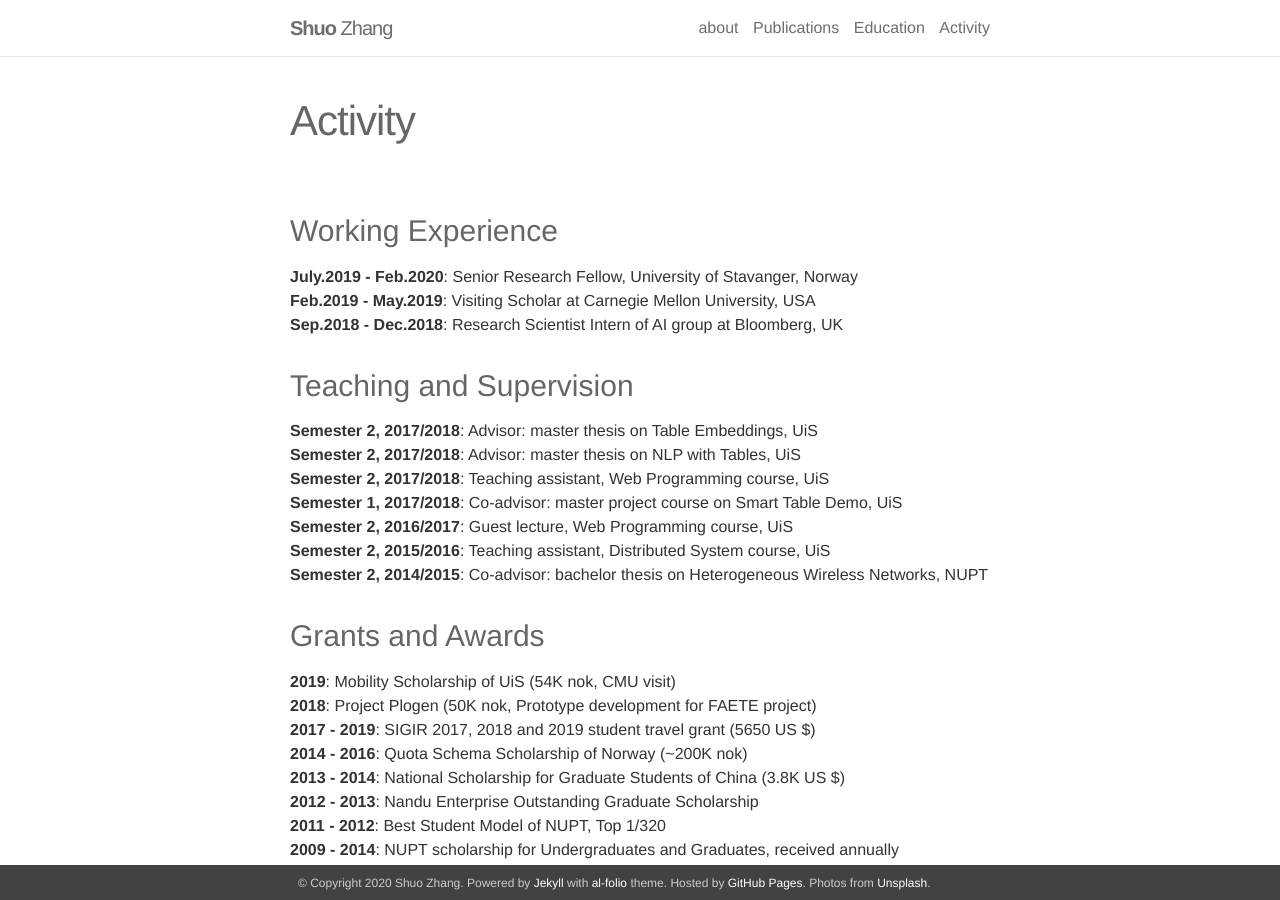
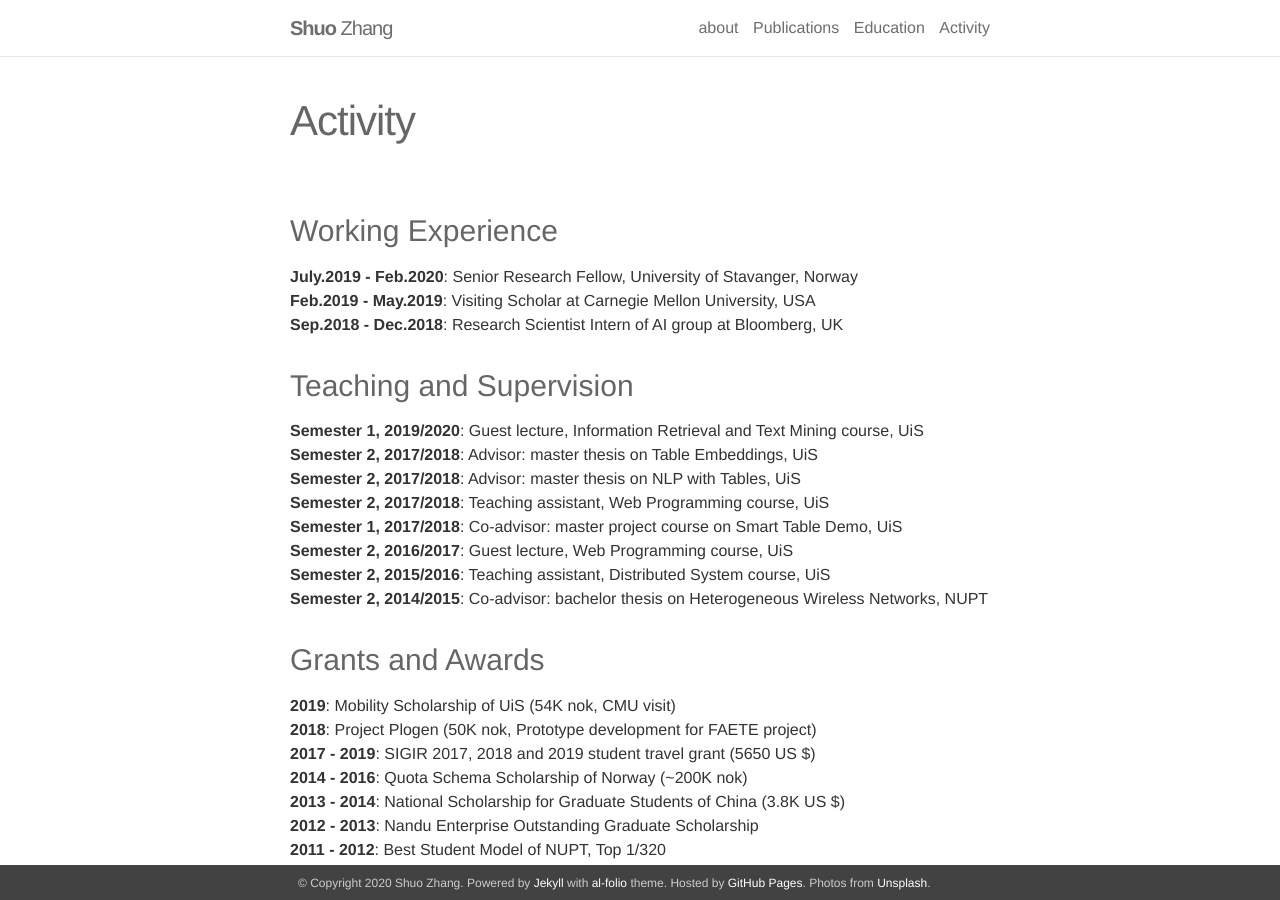
Before and after one commit to mdheller/imsure318.github.io, a Jekyll site: the page built from _pages/3_activity.md, in a window 1280 px wide and 900 px high. Built offline with Jekyll 4.4.1, drawn with Linux system fonts in a browser that asks for light colours; nearby versions of some CDN libraries.

Commit message:
update
.

```diff
--- a/_pages/3_activity.md
+++ b/_pages/3_activity.md
@@ -14,6 +14,7 @@ title: Activity
 
 ### Teaching and Supervision
 
+<strong>Semester 1, 2019/2020</strong>: Guest lecture, Information Retrieval and Text Mining course, UiS\\
 <strong>Semester 2, 2017/2018</strong>: Advisor: master thesis on Table Embeddings, UiS\\
 <strong>Semester 2, 2017/2018</strong>: Advisor: master thesis on NLP with Tables, UiS\\
 <strong>Semester 2, 2017/2018</strong>: Teaching assistant, Web Programming course, UiS\\
```
Also changed, not shown: 1 other file.
